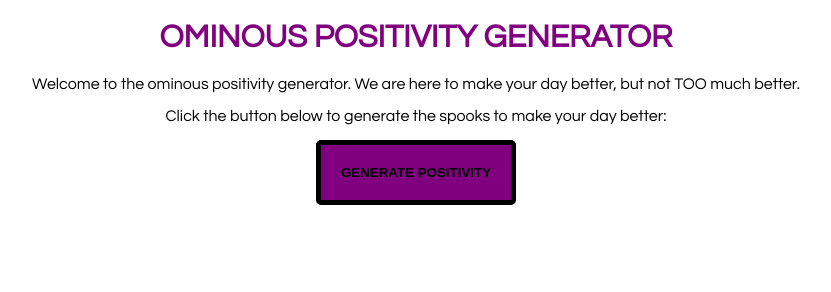
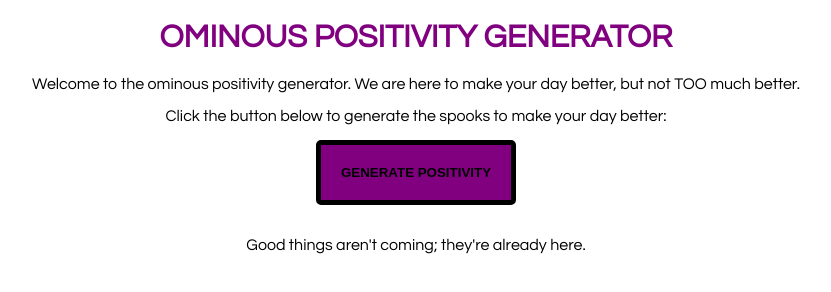
Before and after one commit to roxanne-lutz/ominous_inspirational_quote_generator, a plain HTML site: page index.html in a window 1280 px wide. Both pictures are taken after a click on the button "GENERATE POSITIVITY". Shown: the whole page, without its empty margins (224-1055 px from the left). Drawn offline with Linux system fonts and the light colour scheme.

Commit message:
Added quotes and function for displaying them in script; added div for receiving quote.

```diff
--- a/index.html
+++ b/index.html
@@ -11,6 +11,8 @@
     <p>Welcome to the ominous positivity generator. We are here to make your day better, but not TOO much better.</p>
 
     <p>Click the button below to generate the spooks to make your day better:</p>
-    <button>GENERATE POSITIVITY</button>
+    <button onclick = "OminousPositivityGenerator.quotePicker()">GENERATE POSITIVITY</button>
+    <br><br><br>
+    <div id = "ominousPositivityQuotes"></div>
 </body>
 </html>
--- a/script.js
+++ b/script.js
@@ -0,0 +1,9 @@
+const OminousPositivityGenerator = {
+    ominousQuotes: ["Be soft and kind, but take no shit.", "Good things aren't coming; they're already here.", "Drink some water you beautiful and capable but dehydrated bitch.", "Get your fucking ass up and give 'em the old razzle dazzle.", "I'm not back on my bullshit because I never got off it to begin with.", "I'm not a manic pixie dream girl; I'm a raving harpy nightmare witch."],
+
+    // function to randomly pick a quote
+    quotePicker() {
+        let randomIndex = Math.floor(Math.random() * this.ominousQuotes.length);
+        document.getElementById("ominousPositivityQuotes").innerHTML = this.ominousQuotes[randomIndex];
+    },
+}
```
